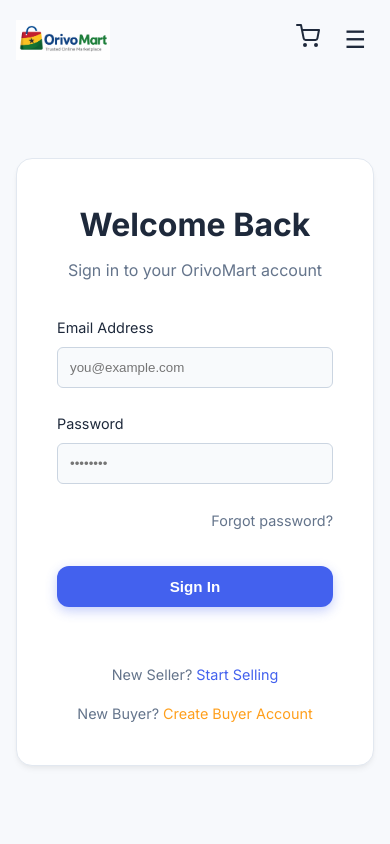
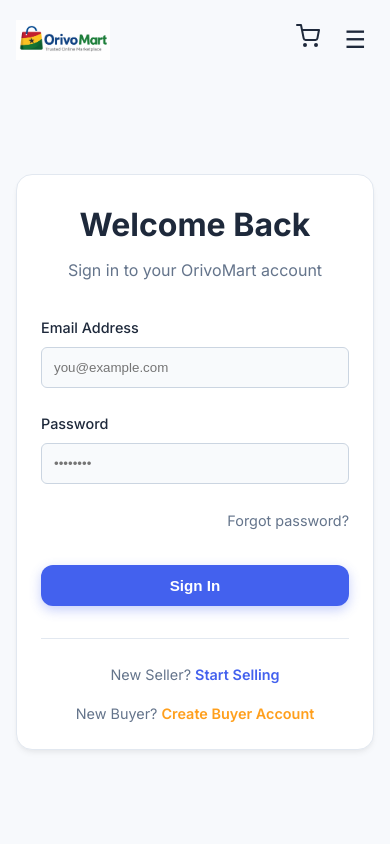
Before and after one commit to abdulgafurissah/orivomart, a Next.js app: page /auth/signin in a window 390 px wide. Shown: the top 844 px of the page. Built offline with nearby package versions, Linux system fonts and the light colour scheme; no server answers.

Commit message:
fix: refactor auth pages to use shared css module for consistency and light theme support

```diff
--- /dev/null
+++ b/src/app/auth/auth.module.css
@@ -0,0 +1,72 @@
+.container {
+    min-height: calc(100vh - 80px);
+    display: flex;
+    align-items: center;
+    justify-content: center;
+    padding: 2rem 1rem;
+}
+
+.authPanel {
+    width: 100%;
+    max-width: 450px;
+    padding: 2.5rem;
+}
+
+.title {
+    font-size: 2rem;
+    margin-bottom: 0.5rem;
+    text-align: center;
+    color: var(--text-primary);
+}
+
+.subtitle {
+    text-align: center;
+    color: var(--text-secondary);
+    margin-bottom: 2rem;
+}
+
+.form {
+    display: flex;
+    flex-direction: column;
+    gap: 1.5rem;
+}
+
+.label {
+    display: block;
+    margin-bottom: 0.5rem;
+    font-size: 0.9rem;
+    font-weight: 500;
+    color: var(--text-primary);
+}
+
+.input {
+    width: 100%;
+    padding: 12px;
+    border-radius: var(--radius-sm);
+    /* Colors inherit from globals or browser defaults for inputs, which we verified are light theme */
+}
+
+.footer {
+    margin-top: 2rem;
+    text-align: center;
+    font-size: 0.9rem;
+    color: var(--text-secondary);
+    border-top: 1px solid var(--card-border);
+    padding-top: 1.5rem;
+}
+
+.linkPrimary {
+    color: var(--primary);
+    font-weight: 600;
+}
+
+.linkAccent {
+    color: var(--accent);
+    font-weight: 600;
+}
+
+@media (max-width: 480px) {
+    .authPanel {
+        padding: 1.5rem;
+    }
+}
--- a/src/app/auth/signin/page.tsx
+++ b/src/app/auth/signin/page.tsx
@@ -3,6 +3,8 @@
 import { useState } from 'react';
 import Link from 'next/link';
 import { login } from '@/app/actions/auth-actions';
+
+import styles from '../auth.module.css';
 
 export default function SignIn() {
     const [isLoading, setIsLoading] = useState(false);
@@ -19,33 +21,33 @@
     };
 
     return (
-        <div className="container" style={{ minHeight: 'calc(100vh - 80px)', display: 'flex', alignItems: 'center', justifyContent: 'center', padding: '2rem 1rem' }}>
-            <div className="glass-panel" style={{ width: '100%', maxWidth: '450px', padding: '2.5rem' }}>
-                <h2 style={{ fontSize: '2rem', marginBottom: '0.5rem', textAlign: 'center' }}>Welcome Back</h2>
-                <p style={{ textAlign: 'center', color: 'var(--text-secondary)', marginBottom: '2rem' }}>
+        <div className={`container ${styles.container}`}>
+            <div className={`glass-panel ${styles.authPanel}`}>
+                <h2 className={styles.title}>Welcome Back</h2>
+                <p className={styles.subtitle}>
                     Sign in to your OrivoMart account
                 </p>
 
-                <form action={handleSubmit} style={{ display: 'flex', flexDirection: 'column', gap: '1.5rem' }}>
+                <form action={handleSubmit} className={styles.form}>
                     <div>
-                        <label style={{ display: 'block', marginBottom: '0.5rem', fontSize: '0.9rem' }}>Email Address</label>
+                        <label className={styles.label}>Email Address</label>
                         <input
                             required
                             name="email"
                             type="email"
                             placeholder="you@example.com"
-                            style={{ width: '100%', padding: '12px', borderRadius: 'var(--radius-sm)', background: 'rgba(0,0,0,0.2)', border: '1px solid var(--glass-border)', color: 'white' }}
+                            className={styles.input}
                         />
                     </div>
 
                     <div>
-                        <label style={{ display: 'block', marginBottom: '0.5rem', fontSize: '0.9rem' }}>Password</label>
+                        <label className={styles.label}>Password</label>
                         <input
                             required
                             name="password"
                             type="password"
                             placeholder="••••••••"
-                            style={{ width: '100%', padding: '12px', borderRadius: 'var(--radius-sm)', background: 'rgba(0,0,0,0.2)', border: '1px solid var(--glass-border)', color: 'white' }}
+                            className={styles.input}
                         />
                     </div>
 
@@ -58,12 +60,12 @@
                     </button>
                 </form>
 
-                <div style={{ marginTop: '2rem', textAlign: 'center', fontSize: '0.9rem', color: 'var(--text-secondary)', borderTop: '1px solid var(--glass-border)', paddingTop: '1.5rem' }}>
+                <div className={styles.footer}>
                     <p style={{ marginBottom: '1rem' }}>
-                        New Seller? <Link href="/auth/signup" style={{ color: 'var(--primary)' }}>Start Selling</Link>
+                        New Seller? <Link href="/auth/signup" className={styles.linkPrimary}>Start Selling</Link>
                     </p>
                     <p>
-                        New Buyer? <Link href="/auth/signup-buyer" style={{ color: 'var(--accent)' }}>Create Buyer Account</Link>
+                        New Buyer? <Link href="/auth/signup-buyer" className={styles.linkAccent}>Create Buyer Account</Link>
                     </p>
                 </div>
             </div>
```
Also changed, not shown: src/app/auth/signup-buyer/page.tsx (+17 -15 lines).
